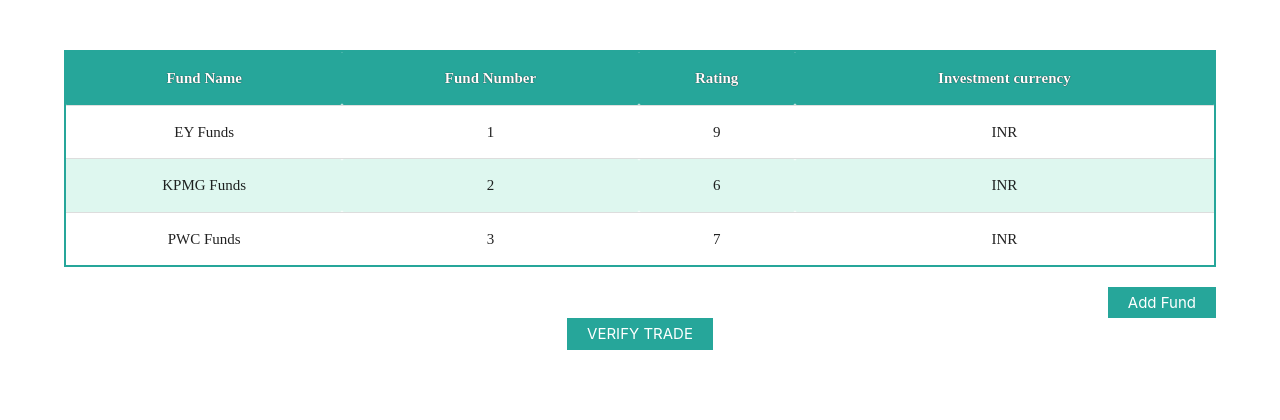
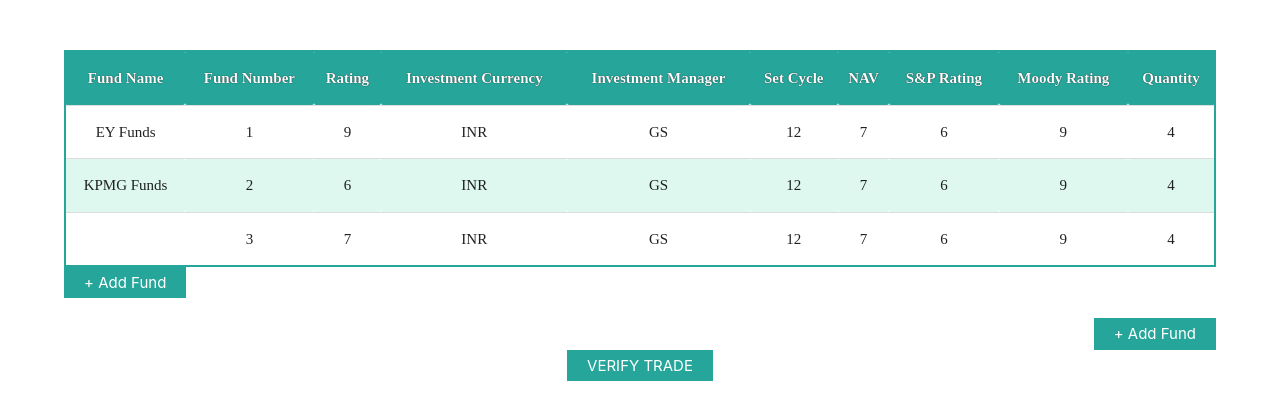
Before and after one commit to ericmawlong/trade-blotter-ui, a React (Create React App) app: page / in a window 1280 px wide. Shown: the top 420 px of the page. Built offline with nearby package versions, Linux system fonts and the light colour scheme.

Commit message:
Added fund fields

```diff
--- a/src/Components/AddFund.js
+++ b/src/Components/AddFund.js
@@ -5,9 +5,18 @@
 import Modal from 'react-responsive-modal';
 
 class AddFund extends Component {
-    state = {
-        open: false,
-    };
+
+    constructor(props) {
+        super(props)
+
+        this.state = {
+            open: false,
+        fundName: '',
+        fundNumber: ''
+        }
+        this.onSubmit = this.onSubmit.bind(this);
+    }
+
 
     onOpenModal = () => {
         this.setState({ open: true });
@@ -17,30 +26,43 @@
         this.setState({ open: false });
     };
 
+    // addFund = () => {
+    //     //const  {addFund} = this.props;
+    //     return
+    // }
+
+    onSubmit = (event) => {
+        // const {addFund} = this.props;
+        event.preventDefault();
+        console.log(this.state.fundName);
+        this.props.addFund(this.state.fundName, this.state.fundNumber)
+        // addFund(this.state.fundName, this.state.fundNumber);
+        // this.setState({fundNumber:''});
+    }
+
+    onChange = (event) =>
+    this.setState({
+        [event.target.id]: event.target.value
+    });
+
     render() {
         const { open } = this.state;
         return (
             <div>
-                <button className="add-fund-btn" onClick={this.onOpenModal}>Add Fund</button>
+                <button className="add-fund-btn" onClick={this.onOpenModal}>+ Add Fund</button>
+
                 <Modal open={open} onClose={this.onCloseModal} center>
-                    <form  onSubmit={this.props.submitHandler}>
+                    <form >
                         <div>
                             <label>Fund Number</label>
-                            <input type='text' name='fundNumber' value={this.props.fundNumber} onChange={this.props.handleAdd}/>
+                            <input id="fundNumber" type='text' name='fundNumber' value={this.state.fundNumber} onChange={this.onChange}/>
                         </div>
                         <div>
                             <label>Fund Name</label>
-                            <input type='text' name='fundName' value={this.props.fundName} onChange={this.props.handleAdd}/>
+                            <input id="fundName" type='text' name='fundName' value={this.state.fundName} onChange={this.onChange}/>
                         </div>
-                        {/* <div>
-                            <label>Rating</label>
-                            <input type='text' name='rating' value={this.props.rating} onChange={this.props.handleAdd}/>
-                        </div>
-                        <div>
-                            <label>Investment Currency</label>
-                            <input type='text' name='invCurr' value={this.props.invCurr} onChange={this.props.handleAdd}/>
-                        </div> */}
-                        <button className='fundSubmit' onSubmit={this.props.handleAdd}>Submit</button>
+
+                        <button className='fundSubmit' type='submit' onClick={this.onSubmit}>Submit</button>
                     </form>
                 </Modal>
             </div>
--- a/src/Components/Table.js
+++ b/src/Components/Table.js
@@ -1,13 +1,13 @@
 //component for displaying funds
 
-import React, { Component } from 'react'
+import React, { Component, PureComponent } from 'react'
 import './tradeBlotter.css'
 import AddFund from './AddFund'
 import 'materialize-css/dist/css/materialize.min.css';
 //import M from 'materialize-css'
 // import axios from 'axios'
 
-class Table extends Component {
+class Table extends PureComponent {
 
     constructor(props) {
          super(props)
@@ -15,13 +15,19 @@
          this.state = {
             funds: [
                 {
-                    fundName: [],
-                    fundNumber: []
-                    // rating: [],
-                    // invCurr: []
+                    fundNumber: '',
+                    fundName: '',
+                    invManager: '',
+                    rating: '',
+                    invCurr: '',
+                    setCycle: '',
+                    nav: '',
+                    sAndPRating: '',
+                    moodyRating: ''
                 }
             ],
-            fundForm : []
+            fundForm : [],
+            tableData :[]
          }
     }
 
@@ -54,30 +60,63 @@
         //     "invCurr": this.state.invCurr
         // }
     }
-
-    handleAdd = (fundName, fundNumber) => {
-         const newFund = {
-             fundName,
-             fundNumber,
-           }
-           this.setState ({fundForm: [...this.state.fundForm, newFund]});
+    addF = (fundName, fundNumber) =>{
+        console.log(fundNumber);
     }
 
-    submitHandler = (event) => {
-        event.preventDefault();
+    addFund = (fundName, fundNumber, invManager='GS', invCurr='INR', setCycle='12', nav='10', sAndPRating='6', moodyRating='9', quantity='0' ) => {
+        console.log("Here");
+        const newFund = {
+            fundName,
+            fundNumber,
+            invCurr,
+            invManager,
+            setCycle,
+            nav,
+            sAndPRating,
+            moodyRating ,
+            quantity
+           }
+           this.setState (
+            {
+                funds: [...this.state.funds, newFund],
+                tableData: [
+                    <tr>
+                        <td>{this.state.fundName}</td>
+                        <td>{this.state.fundNumber}</td>
+                        <td>invCurr</td>
+                        <td>invManager</td>
+                        <td>GS</td>
+                        <td>12</td>
+                        <td>7</td>
+                        <td>6</td>
+                        <td>9</td>
+                        <td>4</td>
+                    </tr>
+                ]
 
+            }
+
+            );
     }
 
     render() {
         return (
             <div className="page-content">
+
                 <table className='centered'>
                     <thead>
                         <tr>
                             <th>Fund Name</th>
                             <th>Fund Number</th>
                             <th>Rating</th>
-                            <th>Investment currency</th>
+                            <th>Investment Currency</th>
+                            <th>Investment Manager</th>
+                            <th>Set Cycle</th>
+                            <th>NAV</th>
+                            <th>S&P Rating</th>
+                            <th>Moody Rating</th>
+                            <th>Quantity</th>
                         </tr>
                     </thead>
 
@@ -87,24 +126,47 @@
                             <td>1</td>
                             <td>9</td>
                             <td>INR</td>
+                            <td>GS</td>
+                            <td>12</td>
+                            <td>7</td>
+                            <td>6</td>
+                            <td>9</td>
+                            <td>4</td>
+
                         </tr>
                         <tr>
                             <td>KPMG Funds</td>
                             <td>2</td>
                             <td>6</td>
                             <td>INR</td>
+                            <td>GS</td>
+                            <td>12</td>
+                            <td>7</td>
+                            <td>6</td>
+                            <td>9</td>
+                            <td>4</td>
                         </tr>
                         <tr>
-                            <td>PWC Funds</td>
+                            <td>{}</td>
                             <td>3</td>
                             <td>7</td>
                             <td>INR</td>
+                            <td>GS</td>
+                            <td>12</td>
+                            <td>7</td>
+                            <td>6</td>
+                            <td>9</td>
+                            <td>4</td>
                         </tr>
+
+                        {this.state.tableData[0]}
 
                     </tbody>
                 </table>
 
-                <div class="popup-container">
+                <AddFund/>
+
+                <div className="popup-container">
                     {this.state.fundForm}
                     <button className = 'verifyTrade' type='submit' onSubmit={this.handleVerify}>
                         VERIFY TRADE
@@ -115,4 +177,4 @@
     }
 }
 
-export default Table
+export default Table;
```
